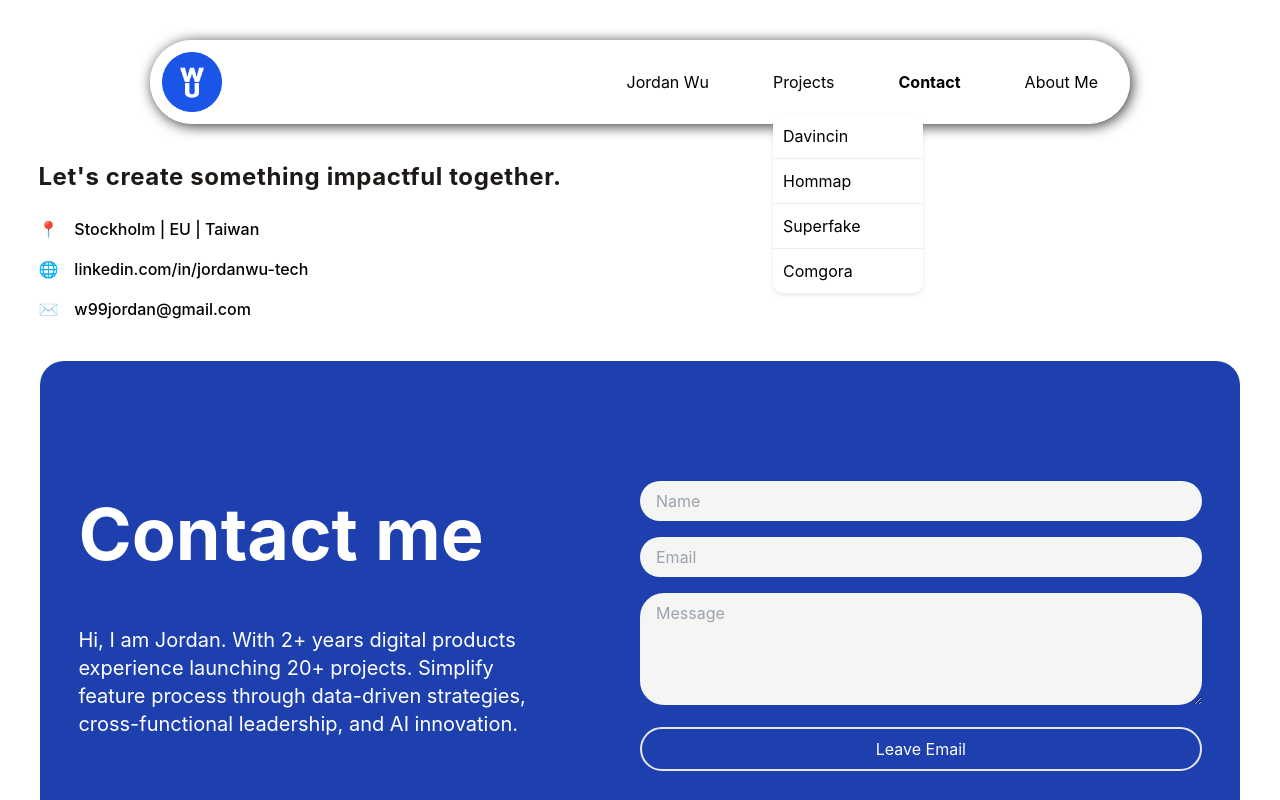
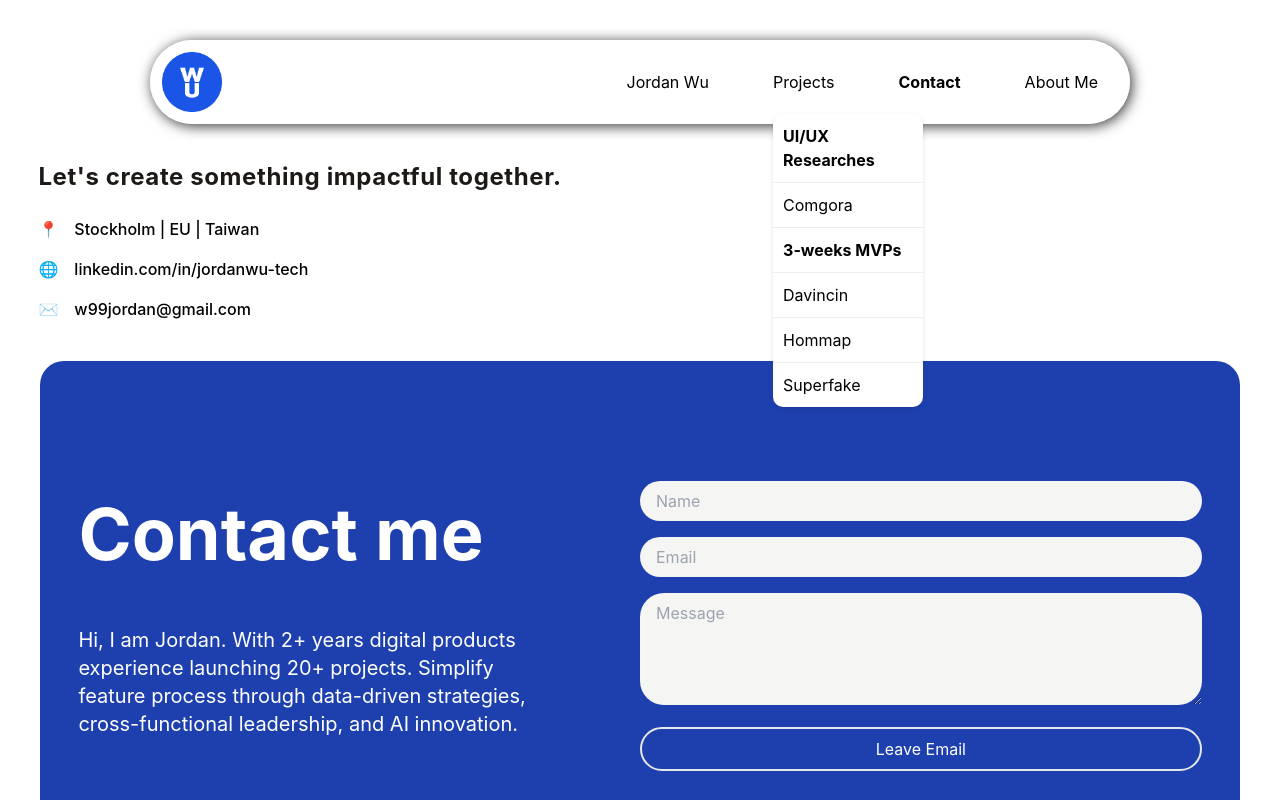
Before and after one commit to WuChihWei/my-portfolio, a Next.js app: page /contact in a window 1280 px wide. Both pictures are taken after a click on the button "Projects". Shown: the top 800 px of the page. Built offline with nearby package versions, Linux system fonts and the light colour scheme.

Commit message:
add process UI

```diff
--- a/components/Navbar.js
+++ b/components/Navbar.js
@@ -111,10 +111,13 @@ const Navbar = () => {
               </button>
               {projectsOpen && (
                 <ul className="projects-list">
+                  <li className="project-category font-bold">UI/UX Researches</li>
+                  <li><Link href="/longProjects/comgora">Comgora</Link></li>
+                  <li className="project-category font-bold">3-weeks MVPs</li>
                   <li><Link href="/projects/davincin">Davincin</Link></li>
                   <li><Link href="/projects/hommap">Hommap</Link></li>
                   <li><Link href="/projects/superfake">Superfake</Link></li>
-                  <li><Link href="/longProjects/comgora">Comgora</Link></li>
+
                 </ul>
               )}
             </li>
@@ -137,6 +140,9 @@ const Navbar = () => {
               <button onClick={toggleProjects}>Projects</button>
               {projectsOpen && (
                 <ul className="projects-list">
+                  <li className="project-category font-bold">UI/UX Researches</li>
+                  <li><Link href="/longProjects/comgora" onClick={closeMenu}>Comgora</Link></li>
+                  <li className="project-category font-bold">3-weeks MVPs</li>
                   <li><Link href="/projects/superfake" onClick={closeMenu}>Superfake</Link></li>
                   <li><Link href="/projects/hommap" onClick={closeMenu}>Hommap</Link></li>
                   <li><Link href="/projects/davincin" onClick={closeMenu}>Davincin</Link></li>
```
